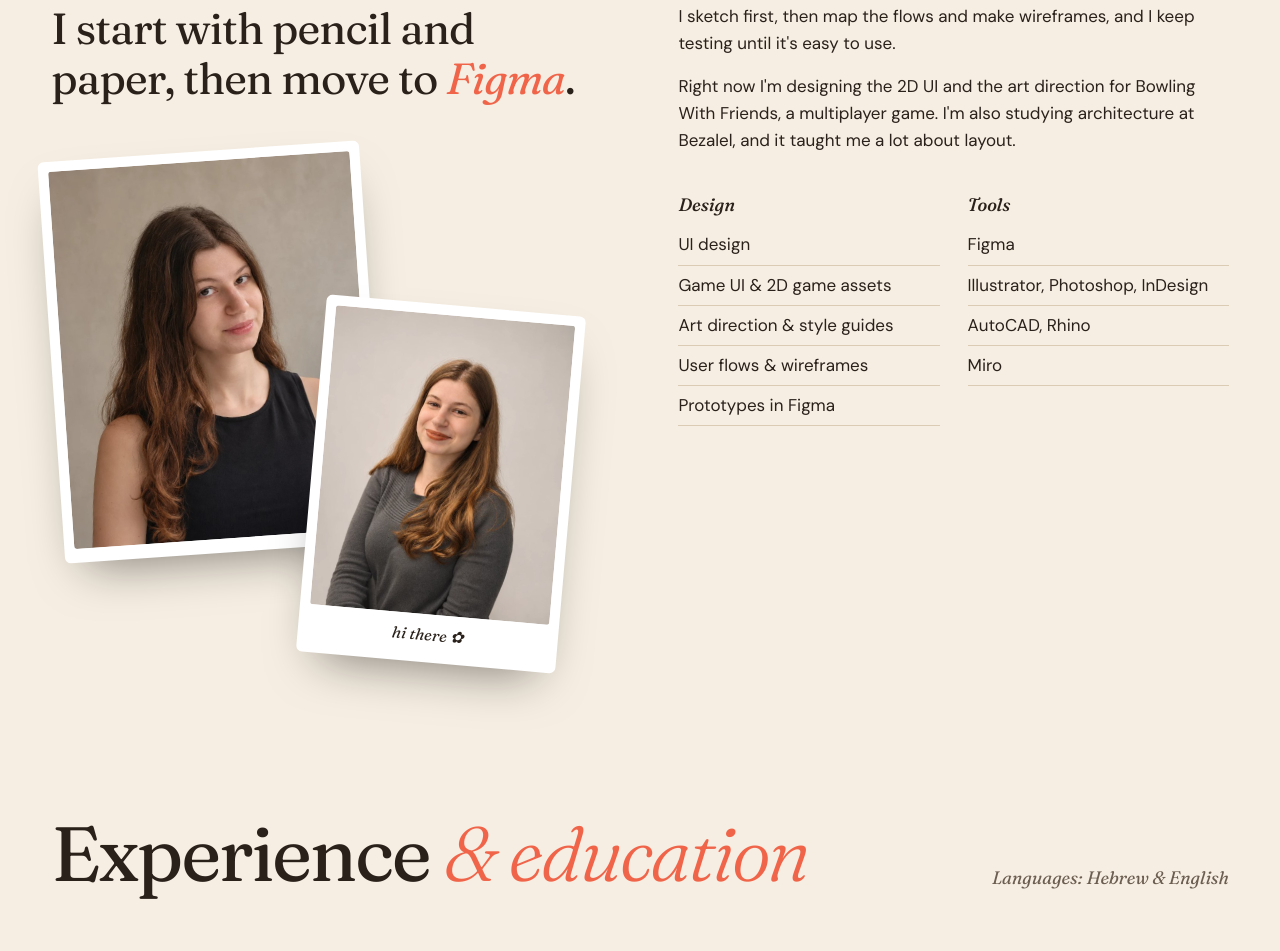
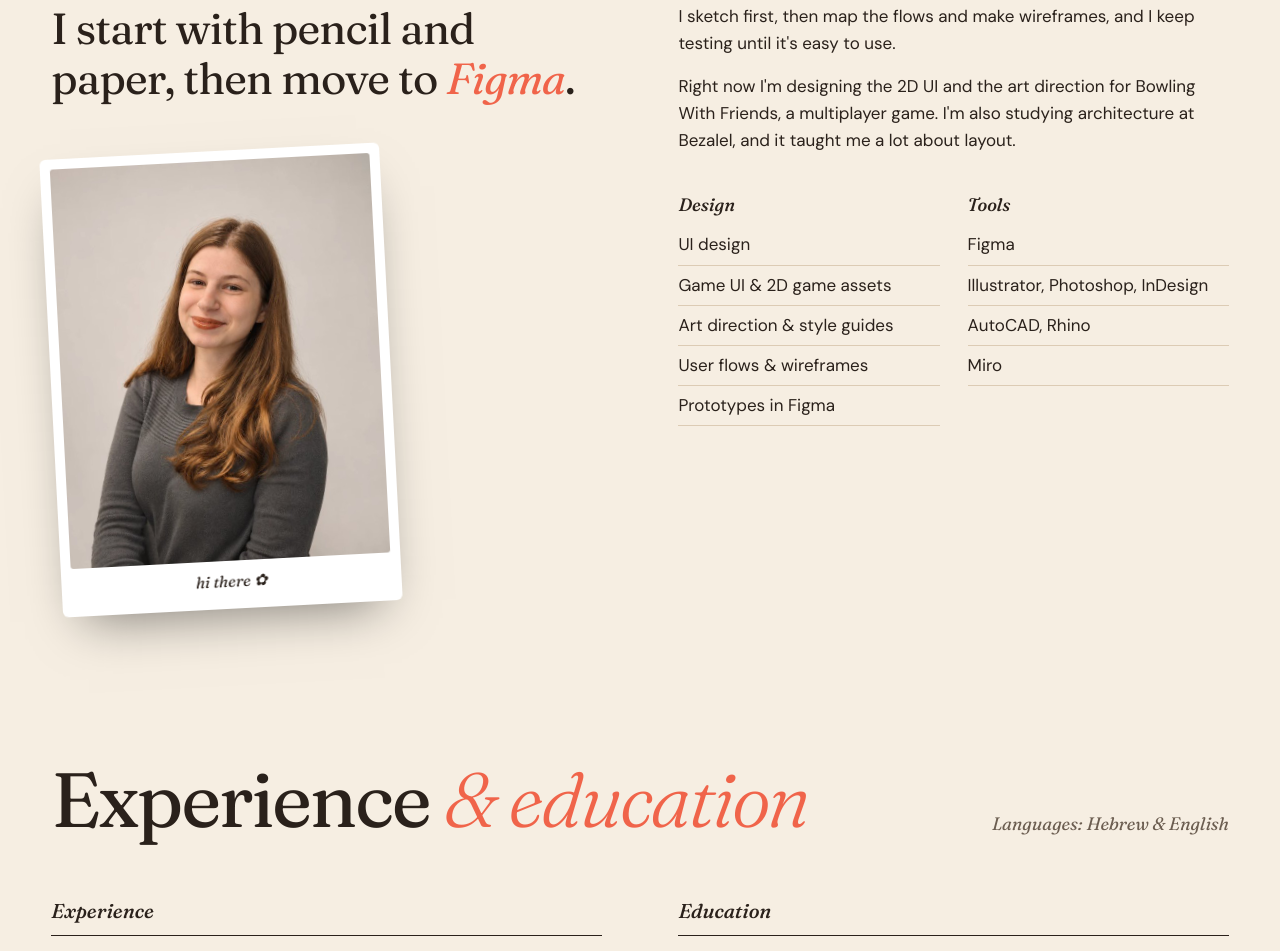
Before and after one commit to talitaliya3002-del/Portfolio-, a plain HTML site: page index.html in a window 1280 px wide. Shown: the part 4420-5371 px from the top of the page. Drawn offline with Linux system fonts and the light colour scheme; a web font is replaced by a local one.

Commit message:
Remove one About photo
Co-Authored-By: Claude <noreply@anthropic.com>

```diff
--- a/app.js
+++ b/app.js
@@ -359,8 +359,8 @@ function homeView() {
       <div>
         <p class="about__big reveal">I start with pencil and paper, then move to <em>Figma</em>.</p>
         <div class="photos reveal">
-          <figure class="photo photo--a"><img src="img/me-portrait.jpg" alt="Portrait of ${esc(ME.first)}" loading="lazy"></figure>
-          <figure class="photo photo--b"><img src="img/me-grey.jpg" alt="Portrait of ${esc(ME.first)} smiling" loading="lazy"><figcaption>hi there ✿</figcaption></figure>        </div>
+          <figure class="photo"><img src="img/me-grey.jpg" alt="Portrait of ${esc(ME.first)} smiling" loading="lazy"><figcaption>hi there ✿</figcaption></figure>
+        </div>
       </div>
       <div class="reveal">
         ${ME.about.map((p) => `<p>${esc(p)}</p>`).join("")}
--- a/styles.css
+++ b/styles.css
@@ -309,14 +309,11 @@ main:focus { outline: none; }
 @media (max-width: 600px) { .wa span { display: none; } .wa { padding: 14px; } }
 
 /* ---------- about photos ---------- */
-.photos { position: relative; margin-top: 48px; height: clamp(400px, 40vw, 540px); max-width: 520px; }
-.photo { position: absolute; background: #fff; padding: 10px 10px 14px; border-radius: 6px; box-shadow: 0 24px 50px -22px rgba(0,0,0,.5); transition: transform .5s cubic-bezier(.2,.8,.2,1); }
+.photos { margin-top: 48px; max-width: 340px; }
+.photo { background: #fff; transform: rotate(-3deg); padding: 10px 10px 14px; border-radius: 6px; box-shadow: 0 24px 50px -22px rgba(0,0,0,.5); transition: transform .5s cubic-bezier(.2,.8,.2,1); }
 .photo img { border-radius: 3px; width: 100%; aspect-ratio: 4 / 5; object-fit: cover; }
 .photo figcaption { font-family: var(--serif); font-style: italic; font-size: 16px; text-align: center; margin-top: 8px; }
-.photo--a { width: 62%; left: 0; top: 0; transform: rotate(-4deg); z-index: 1; }
-.photo--b { width: 50%; right: 0; bottom: 0; transform: rotate(5deg); z-index: 2; }
-.photos:hover .photo--a { transform: rotate(-7deg) translateX(-10px); }
-.photos:hover .photo--b { transform: rotate(8deg) translateX(10px); }
+.photos:hover .photo { transform: rotate(0deg) scale(1.02); }
 
 /* ---------- art / painting ---------- */
 .art__intro { font-size: clamp(18px, 1.6vw, 22px); max-width: 720px; color: var(--ink-soft); margin: -24px 0 48px; }
@@ -377,7 +374,6 @@ html { overflow-x: clip; }
   .proto { flex-direction: column; align-items: flex-start; }
   .contact { border-radius: 28px 28px 0 0; }
   .contact__links a { padding: 9px 16px; }
-  .photos { height: 380px; }
   .cursor { display: none; }
 }
 
```
Also changed, not shown: img/me-portrait.jpg (deleted).
